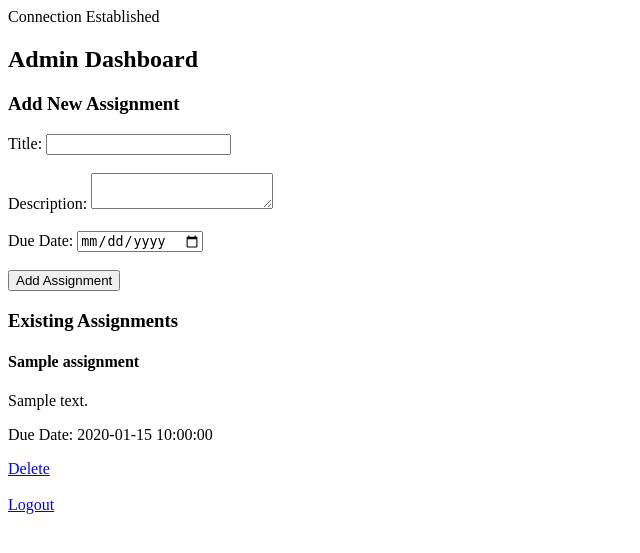
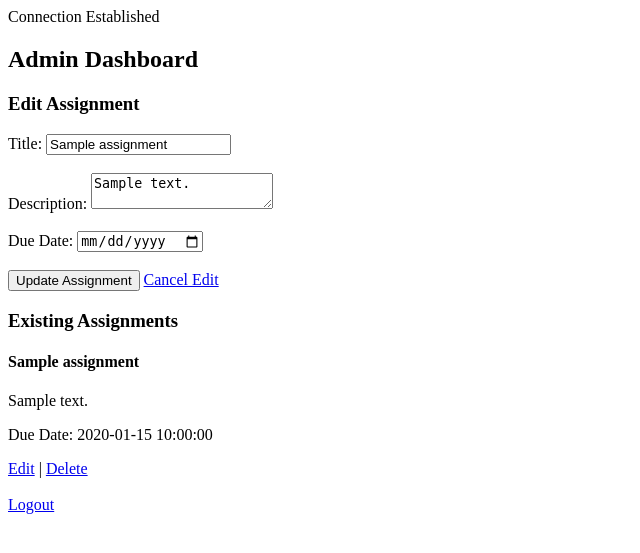
Before and after one commit to melby-mariam/WP-Assignment-2, a PHP site: page /admin_home.php?edit=1 in a window 1280 px wide. Shown: the top 553 px of the page, without its empty margins (0-640 px from the left). Run offline with PHP 8.4, Linux system fonts and the light colour scheme; the visitor is signed in with stand-in values (Sample User, id 1); tables that the repository leaves empty or names only in its code hold one stand-in row (values such as "Sample post").

Commit message:
added edit

```diff
--- a/admin_home.php
+++ b/admin_home.php
@@ -17,6 +17,7 @@ if (isset($_POST['add'])) {
     $sql = "INSERT INTO assignments (title, description, due_date, posted_by) VALUES ('$title', '$description', '$due_date', 'admin')";
     mysqli_query($conn, $sql);
     header("Location: admin_home.php");
+    exit;
 }
 
 // Delete assignment
@@ -25,8 +26,29 @@ if (isset($_GET['delete'])) {
     $sql = "DELETE FROM assignments WHERE id = $id";
     mysqli_query($conn, $sql);
     header("Location: admin_home.php");
+    exit;
 }
 
+// Edit assignment
+if (isset($_POST['update'])) {
+    $id = intval($_POST['id']);
+    $title = mysqli_real_escape_string($conn, $_POST['title']);
+    $description = mysqli_real_escape_string($conn, $_POST['description']);
+    $due_date = mysqli_real_escape_string($conn, $_POST['due_date']);
+
+    $sql = "UPDATE assignments SET title='$title', description='$description', due_date='$due_date' WHERE id=$id";
+    mysqli_query($conn, $sql);
+    header("Location: admin_home.php");
+    exit;
+}
+
+// Fetch assignment for editing
+$edit_assignment = null;
+if (isset($_GET['edit'])) {
+    $id = intval($_GET['edit']);
+    $result = mysqli_query($conn, "SELECT * FROM assignments WHERE id = $id");
+    $edit_assignment = mysqli_fetch_assoc($result);
+}
 ?>
 
 <!DOCTYPE html>
@@ -37,18 +59,26 @@ if (isset($_GET['delete'])) {
 </head>
 <body>
     <h2>Admin Dashboard</h2>
+
+    <!-- Add New Assignment Form -->
     <form method="POST">
-        <h3>Add New Assignment</h3>
+        <h3><?php echo $edit_assignment ? 'Edit Assignment' : 'Add New Assignment'; ?></h3>
+        <input type="hidden" name="id" value="<?php echo $edit_assignment['id'] ?? ''; ?>">
         <label for="title">Title:</label>
-        <input type="text" name="title" required>
+        <input type="text" name="title" value="<?php echo htmlspecialchars($edit_assignment['title'] ?? ''); ?>" required>
         <br><br>
         <label for="description">Description:</label>
-        <textarea name="description" required></textarea>
+        <textarea name="description" required><?php echo htmlspecialchars($edit_assignment['description'] ?? ''); ?></textarea>
         <br><br>
         <label for="due_date">Due Date:</label>
-        <input type="date" name="due_date">
+        <input type="date" name="due_date" value="<?php echo htmlspecialchars($edit_assignment['due_date'] ?? ''); ?>">
         <br><br>
-        <button type="submit" name="add">Add Assignment</button>
+        <button type="submit" name="<?php echo $edit_assignment ? 'update' : 'add'; ?>">
+            <?php echo $edit_assignment ? 'Update Assignment' : 'Add Assignment'; ?>
+        </button>
+        <?php if ($edit_assignment): ?>
+            <a href="admin_home.php">Cancel Edit</a>
+        <?php endif; ?>
     </form>
 
     <h3>Existing Assignments</h3>
@@ -59,6 +89,7 @@ if (isset($_GET['delete'])) {
         echo "<h4>" . htmlspecialchars($row['title']) . "</h4>";
         echo "<p>" . htmlspecialchars($row['description']) . "</p>";
         echo "<p>Due Date: " . htmlspecialchars($row['due_date']) . "</p>";
+        echo "<a href='admin_home.php?edit=" . $row['id'] . "'>Edit</a> | ";
         echo "<a href='admin_home.php?delete=" . $row['id'] . "' onclick='return confirm(\"Are you sure you want to delete this assignment?\");'>Delete</a>";
         echo "</div><br>";
     }
```
